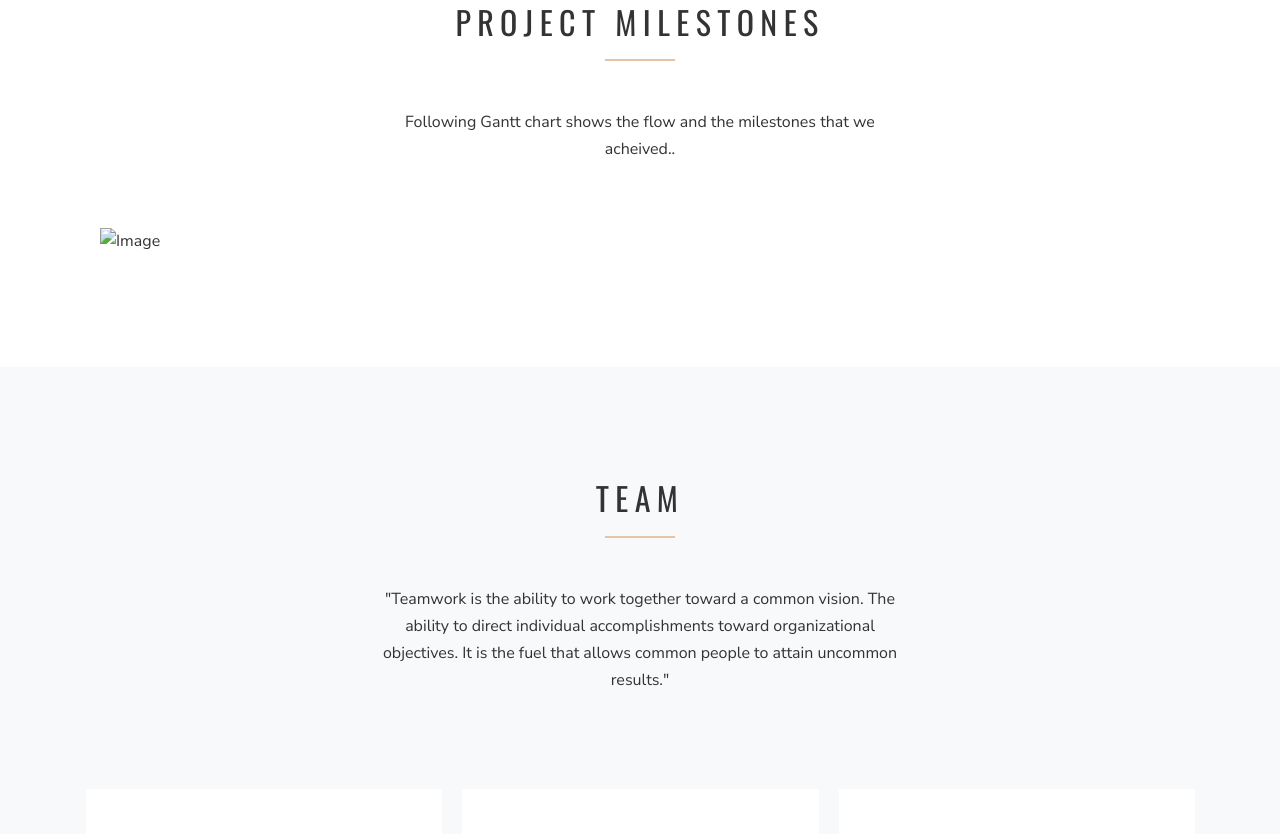
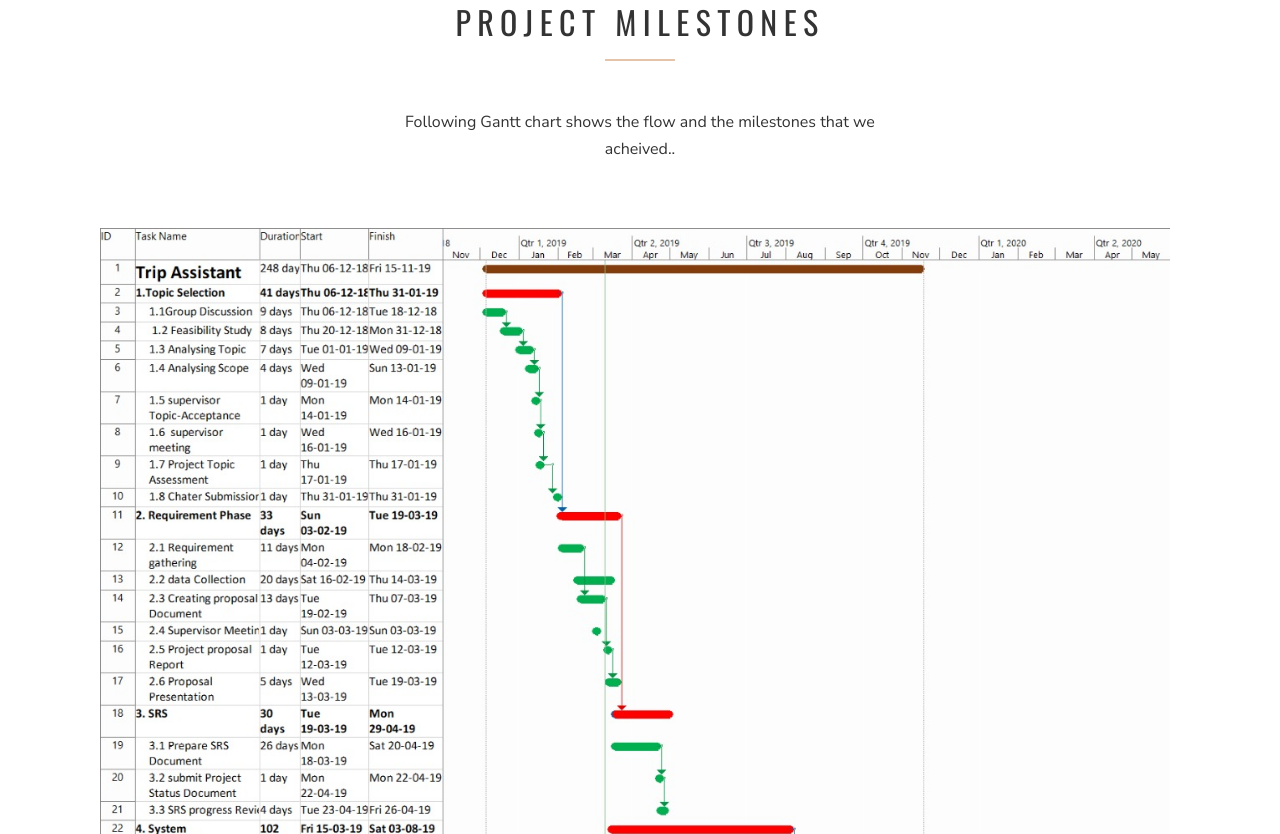
Before and after one commit to JegaVithu/MTA_website, a plain HTML site: page MTA_website/milestones.html in a window 1280 px wide. Shown: the part 2418-3252 px from the top of the page. Drawn offline with nearby package versions, Linux system fonts and the light colour scheme; files whose address does not match are found by name.

Commit message:
Improvements

```diff
--- a/MTA_website/milestones.html
+++ b/MTA_website/milestones.html
@@ -122,7 +122,7 @@
       <div class="">
 
         <div class="col-md-12">
-          <img src="images/md/8.PNG" alt="Image" style="width: 1070px;">
+          <img src="images/md/8.jpg" alt="Image" style="width: 1070px;">
         </div>
 
       </div>
```
Also changed, not shown: MTA_website/images/md/8.jpg (added).
